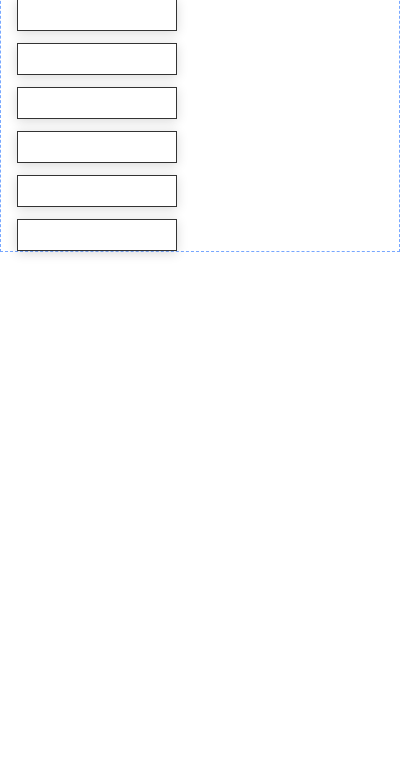
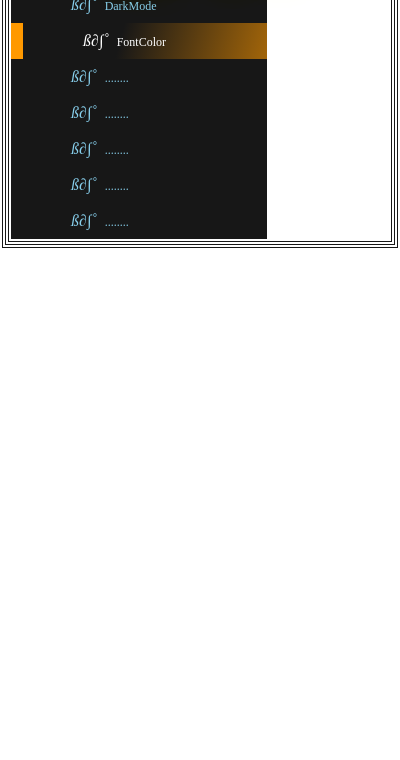
Before and after one commit to igoist/plugin-IAdB, a browser extension: page pages/popup/index.html in a window 400 px wide. Shown: the part 84-844 px from the top of the page. Drawn offline with nearby package versions, Linux system fonts and the light colour scheme; files that its build step writes are made by us from their sources.

Commit message:
IAdB popup: UI update & control darkMode, color

```diff
--- /dev/null
+++ b/pages/popup/_variables.scss
@@ -0,0 +1,42 @@
+// theme1
+// $red: #f05050;
+// $orange: #ffa500;
+// $yellow: #ffd52e;
+// $green: #49dd8e;
+// $turquoise: #a8f0aa;
+// $blue: #58b3ff;
+// // $indigo:
+// $purple: #ae99ff;
+
+// $redX: #f0505099;
+// $orangeX: #ffa50099;
+// $yellowX: #ffd52e99;
+// // $greenX: #49dd8e99;
+// $greenX: rgba(73, 221, 142, 0.6);
+// $turquoiseX: #a8f0aa99;
+// $blueX: rgba(88, 179, 255, 0.6);
+// // $indigoX:
+// $purpleX: #ae99ff99;
+
+// theme2
+// $red: #ff1177;
+// $orange: #FF9900;
+// $yellow: #FFDD1B;
+// $green: #1ace20;
+// $turquoise: #a8f0aa;
+// $blue: #228DFF;
+// // $indigo:
+// $purple: #BA01FF;
+
+// $redX: #ff117799;
+// $orangeX: #FF990099;
+// $yellowX: #FFDD1B99;
+// $greenX: rgba(26, 206, 32, 0.6);
+// $turquoiseX: #a8f0aa99;
+// $blueX: rgba(34, 141, 255, 0.6);
+// // $indigo:
+// $purpleX: #BA01FF99;
+
+$anime-duration-l: 0.36s;
+$anime-duration-m: 0.24s;
+$anime-duration-s: 0.12s;
--- a/pages/popup/index.html
+++ b/pages/popup/index.html
@@ -7,23 +7,49 @@
   <title>IAdB Popup Page</title>
   <link rel="stylesheet" href="style.css">
 </head>
-<body>
-  <header>
-    <div id="ext_name">网页魔改工具</div>
-    <a id="preferences" class="button" href="/pages/option/index.html" target="bobobee_preferences" title="选项"></a>
-  </header>
+<body class="clearfix">
 
-  <h1 id="changeColor">你好啊</h1>
 
-  <!-- .wrap>.item*6 -->
-  <div class="wrap">
-    <div class="item"></div>
-    <div class="item"></div>
-    <div class="item"></div>
-    <div class="item"></div>
-    <div class="item"></div>
-    <div class="item"></div>
+
+  <div class="box">
+    <div class="box">
+      <div class="box">
+        <div class="wrap clearfix">
+          <header class="clearfix">
+            <div class="description">IAdB Ctrl Switch</div>
+            <a id="preferences" class="button" href="/pages/option/index.html" target="bobobee_preferences" title="选项"></a>
+          </header>
+
+          <ul class="nav-tags" style="width: 256px;">
+            <li>
+              <a href="#demos01" style="--color: #f05050; --start: #f0505099"><i class=""></i>DarkMode</a>
+            </li>
+            <li>
+              <a href="#demos02" style="--color: #FF9900; --start: #FF990099"><i class=""></i>FontColor</a>
+            </li>
+            <li>
+              <a href="#demos03" style="--color: #ffd52e; --start: #ffd52e99"><i class=""></i>........</a>
+            </li>
+            <li>
+              <a href="#demos03" style="--color: #49dd8e; --start: #49dd8e99"><i class=""></i>........</a>
+            </li>
+            <li>
+              <a href="#demos03" style="--color: #a8f0aa; --start: #a8f0aa99"><i class=""></i>........</a>
+            </li>
+            <li>
+              <a href="#demos03" style="--color: #58b3ff; --start: #58b3ff99"><i class=""></i>........</a>
+            </li>
+            <li>
+              <a href="#demos03" style="--color: #ae99ff; --start: #ae99ff99"><i class=""></i>........</a>
+            </li>
+          </ul>
+        </div>
+      </div>
+    </div>
   </div>
+
+  <!-- .box>.box>.box>.box>.box>.box>.box>.box -->
+
 
   <script src="./popup.js"></script>
 </body>
--- a/pages/popup/popup.js
+++ b/pages/popup/popup.js
@@ -1,52 +1,63 @@
-let changeColor = document.getElementById('changeColor');
+//   chrome.tabs.query({active: true, currentWindow: true}, function(tabs) {
+//     chrome.tabs.executeScript(
+//       tabs[0].id,
+//       {
+//         code: `
+//           console.log(${JSON.stringify(chrome.tabs, null, 2)});
+//           console.log(${JSON.stringify(tabs, null, 2)});
+//           document.body.style.backgroundColor = '${color}';
+//           document.body.style.backgroundImage = 'none';
+//         `
+//       }
+//     );
+//   });
 
-let x = document.querySelectorAll('.item')[0];
-let x2 = document.querySelectorAll('.item')[1];
-let color;
+let fontColor;
 
-chrome.storage.sync.get('color', function(data) {
-  changeColor.style.backgroundColor = data.color;
-  changeColor.setAttribute('value', data.color);
+let ifDarkMode;
+let ifFontColorSwitch;
+let lis = document.querySelectorAll('.nav-tags li');
 
-  color = data.color;
-  x.style.backgroundColor = data.color;
+chrome.storage.sync.get(['color', 'darkMode'], result => {
+  ifDarkMode = result.darkMode;
+  fontColor = result.color;
+  ifFontColorSwitch = fontColor === '#86c797' ? false : true;
+
+  console.log(lis);
+
+  if (ifDarkMode) {
+    lis[0].classList.add('active');
+  }
+
+  if (ifFontColorSwitch) {
+    lis[1].classList.add('active');
+  }
+
+  lis[0];
 });
 
-// setTimeout(() => {
-//   x.style.backgroundColor = '#333';
-// }, 2000);
 
+lis[0].addEventListener('click', e => {
+  e.preventDefault();
 
-x.addEventListener('click', function(e) {
-  x.style.backgroundColor = color;
-  console.log(chrome.tabs);
+  ifDarkMode = !ifDarkMode;
 
-  chrome.tabs.query({active: true, currentWindow: true}, function(tabs) {
-    chrome.tabs.executeScript(
-      tabs[0].id,
-      {
-        code: `
-          console.log(${JSON.stringify(chrome.tabs, null, 2)});
-          console.log(${JSON.stringify(tabs, null, 2)});
-          document.body.style.backgroundColor = '${color}';
-          document.body.style.backgroundImage = 'none';
-        `
-      }
-    );
+  chrome.storage.sync.set({
+    darkMode: ifDarkMode
+  }, () => {
+    lis[0].classList.toggle('active');
   });
 });
 
-x2.addEventListener('click', e => {
+lis[1].addEventListener('click', e => {
+  e.preventDefault();
+
+  fontColor = !ifFontColorSwitch ? '#86c7c7' : '#86c797';
+
   chrome.storage.sync.set({
-    color: '#86c797'
-  }, function() {
-    console.log("And the color is blue.");
-    // window.open('/pages/popup/index.html');
-    chrome.tabs.create({
-      url: '/pages/popup/index.html',
-      active: true
-    }, (tab) => {
-      console.log('new tab', tab);
-    });
+    color: fontColor
+  }, () => {
+    ifFontColorSwitch = !ifFontColorSwitch;
+    lis[1].classList.toggle('active');
   });
 });
--- a/pages/popup/style.scss
+++ b/pages/popup/style.scss
@@ -1,31 +1,70 @@
-$anime-duration-l: 0.36s;
-$anime-duration-m: 0.24s;
-$anime-duration-s: 0.12s;
-
-
 * {
   margin: 0;
   padding: 0;
   box-sizing: border-box;
 }
 
+/**
+  * abstracts/
+  * vendors/
+  * base/
+  * layout/
+  * components/
+  * pages/
+  * themes/
+  */
+@import '_variables';
+
+.clearfix {
+  &:before,
+  &:after {
+    content: "";
+    display: table;
+  }
+
+  &:after {
+    clear: both;
+  }
+}
+
+
+.box {
+  margin: 2px;
+  border: 1px solid #171717;
+}
+
+.wrap {
+  margin: 2px;
+}
+
 header {
   position: relative;
+  background-color: #171717;
 }
 
-#ext_name {
+// #ext_name {
+//   height: 24px;
+//   line-height: 24px;
+//   padding-left: 22px;
+//   font-size: 16px;
+//   // background: url(/images/logo_16.png) no-repeat left center;
+// }
+
+.description {
+  color: #fff;
+  margin: 18px 0;
   height: 24px;
   line-height: 24px;
-  padding-left: 22px;
-  font-size: 16px;
-  // background: url(/images/logo_16.png) no-repeat left center;
+  font-size: 18px;
+  font-family: menlo;
+  text-align: center;
+  text-shadow: 0 0 5px #fff, 0 0 10px #fff, 0 0 15px #fff, 0 0 20px #FFDD1B, 0 0 35px #FFDD1B, 0 0 40px #FFDD1B, 0 0 50px #FFDD1B, 0 0 75px #FFDD1B;
 }
 
 #preferences {
   position: absolute;
-  top: 0;
-  right: 0;
-  margin: 4px;
+  top: 22px;
+  right: 8px;
   width: 16px;
   height: 16px;
   background-image: url(/img/gear_large.svg);
@@ -39,19 +78,91 @@ header {
   }
 }
 
-.wrap {
-  border: 1px dashed #77a7ff;
 
-  .item {
-    margin: 12px 16px 0;
-    border: 1px solid #333;
-    width: 160px;
-    height: 32px;
-    box-shadow: 0px 2px 12px 0px rgba(0, 0, 0, 0.16);
-    transition: transform $anime-duration-s ease-in-out;
+// .wrap {
+//   border: 1px dashed #77a7ff;
 
-    &:hover {
-      transform: translateY(-4px);
+//   .item {
+//     margin: 12px 16px 0;
+//     border: 1px solid #333;
+//     width: 160px;
+//     height: 32px;
+//     box-shadow: 0px 2px 12px 0px rgba(0, 0, 0, 0.16);
+//     transition: transform $anime-duration-s ease-in-out;
+
+//     &:hover {
+//       transform: translateY(-4px);
+//     }
+//   }
+// }
+
+.nav-tags {
+  display: block;
+  background-color: #171717;
+  list-style: none;
+  overflow: scroll;
+  overflow-x: hidden;
+  transition: height .3s ease-in-out;
+
+  li {
+    padding-right: 0;
+
+    a {
+      display: block;
+      border-left: 0 solid transparent;
+      padding: 9px;
+      padding-left: 60px;
+      color: #87ceeb;
+      font-size: 12px;
+      text-decoration: none;
+      transition: border-width 0.5s, border-color 3s, background-image 3s;
+    }
+
+    &.active a,
+    &:hover a {
+      border-color: var(--color);
+      background-image: linear-gradient(105deg, transparent 40%, var(--start) 100%);
+      border-left-width: 12px;
+      color: #fff;
+    }
+
+    // &:nth-child(7n+1):hover a {
+    //   border-color: $red;
+    //   background-image: linear-gradient(105deg, transparent 40%, $redX 100%);
+    // }
+
+    // &:nth-child(7n+2):hover a {
+    //   border-color: $orange;
+    //   background-image: linear-gradient(105deg, transparent 40%, $orangeX 100%);
+    // }
+    // &:nth-child(7n+3):hover a {
+    //   border-color: $yellow;
+    //   background-image: linear-gradient(105deg, transparent 40%, $yellowX 100%);
+    // }
+    // &:nth-child(7n+4):hover a {
+    //   border-color: $green;
+    //   background-image: linear-gradient(105deg, transparent 40%, $greenX 100%);
+    // }
+    // &:nth-child(7n+5):hover a {
+    //   border-color: $turquoise;
+    //   background-image: linear-gradient(105deg, transparent 40%, $turquoiseX 100%);
+    // }
+    // &:nth-child(7n+6):hover a {
+    //   border-color: $blue;
+    //   background-image: linear-gradient(105deg, transparent 40%, $blueX 100%);
+    // }
+    // &:nth-child(7n+0):hover a {
+    //   border-color: $purple;
+    //   background-image: linear-gradient(105deg, transparent 40%, $purpleX 100%);
+    // }
+
+    i {
+      font-size: 16px;
+      margin-right: 8px;
+
+      &:before {
+        content: "ß∂∫˚"
+      }
     }
   }
 }
```
Also changed, not shown: manifest.json.
